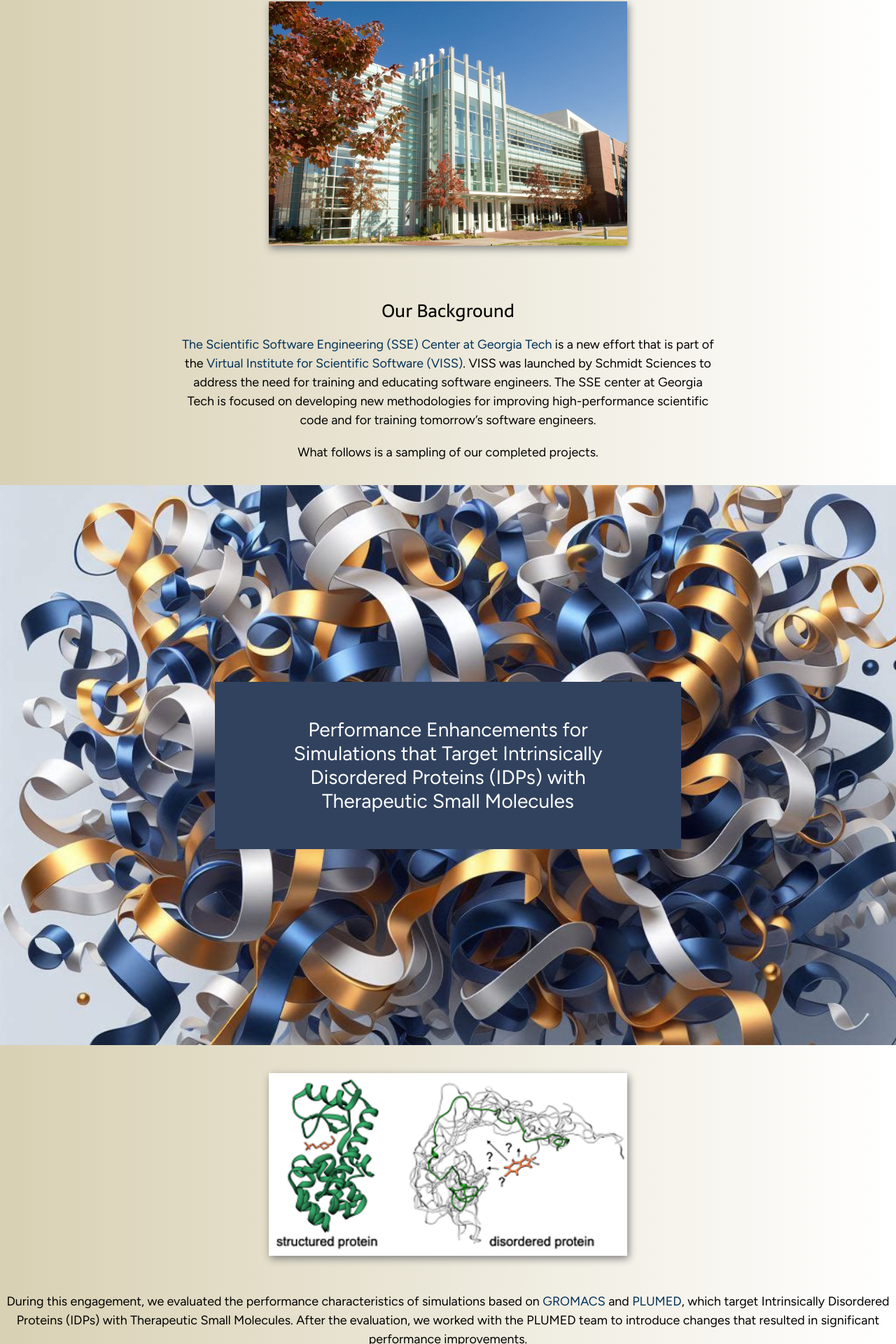
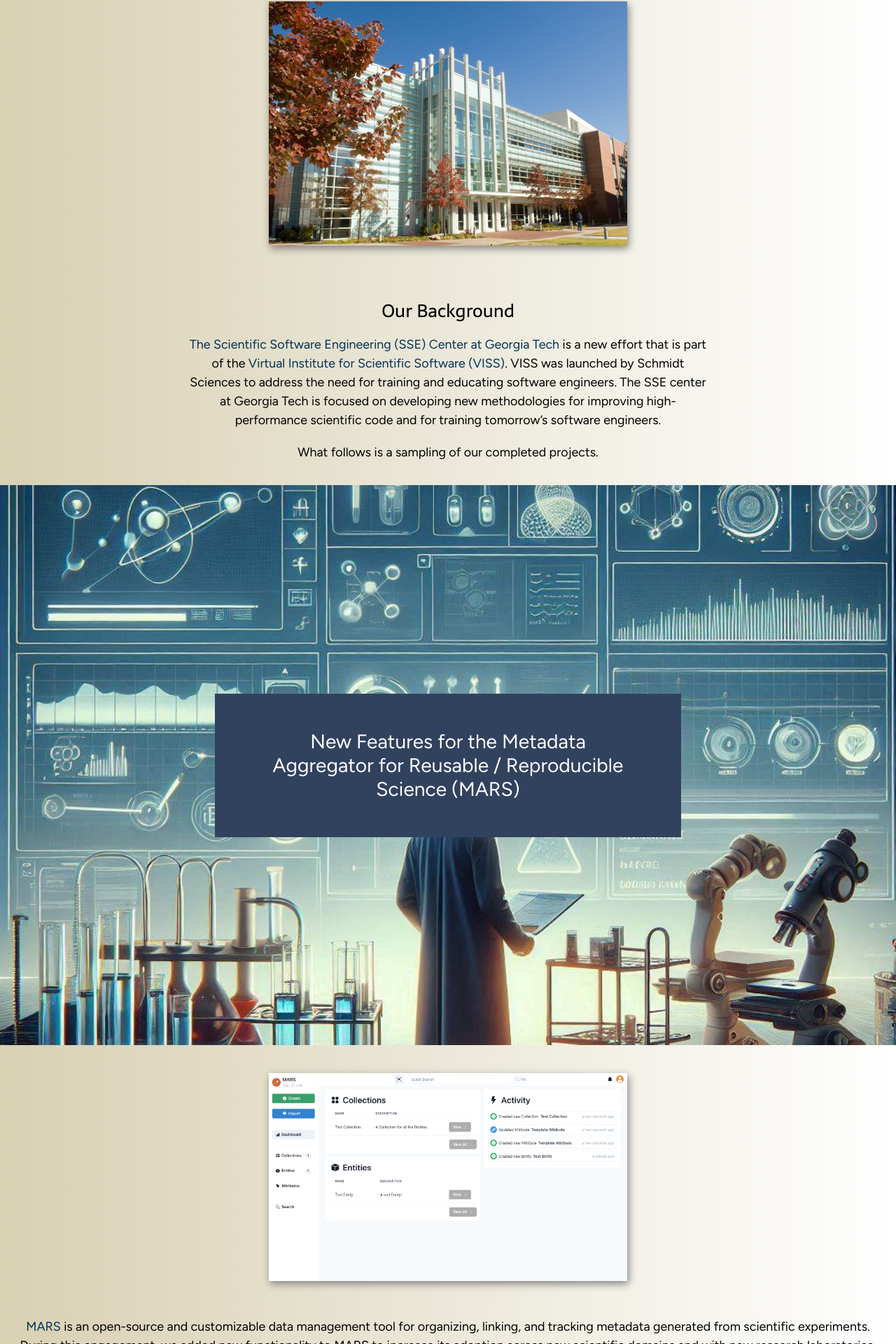
Before and after one commit to gt-sse-center/project-showcase, a React (Vite) app: page / in a window 1280 px wide. Shown: the part 838-2758 px from the top of the page at 70% size. Built offline with nearby package versions, Linux system fonts and the light colour scheme; a web font is replaced by a local one.

Commit message:
Added MARS content

```diff
--- a/src/components/Nine.css
+++ b/src/components/Nine.css
@@ -74,6 +74,9 @@ main.card9 {
 }
 
 & section.text-bloc {
+	padding-left: 1vw;
+	padding-right: 1vw;
+
 	& div {
 		font-family: 'Figtree', serif;
 		font-weight: 400;
--- a/src/components/Nine.tsx
+++ b/src/components/Nine.tsx
@@ -89,7 +89,7 @@ function Nine() {
 								<p key={t_index}>
 									{takeaway.description}
 									<br />
-									<ul>{takeaway.children?.map((child) => <li>{child}</li>)}</ul>
+									<ul>{takeaway.children?.map((child) => <li dangerouslySetInnerHTML={{__html: child }} />)}</ul>
 								</p>
 							))}
 						</div>
--- a/src/content.json
+++ b/src/content.json
@@ -1,4 +1,24 @@
 [
+	{
+		"title": "New Features for the Metadata Aggregator for Reusable / Reproducible Science (MARS)",
+		"description": "<a href=https://github.com/Brain-Development-and-Disorders-Lab/mars target=_blank>MARS</a> is an open-source and customizable data management tool for organizing, linking, and tracking metadata generated from scientific experiments. During this engagement, we added new functionality to MARS to increase its adoption across new scientific domains and with new research laboratories.",
+		"background": "mars-background.jpeg",
+		"cover": "mars.png",
+		"takeaways": [
+			{
+				"description": "New functionality to increase adoption of MARS across new scientific domains and with new research laboratories",
+				"children": [
+					"Entity Search Improvement - optimized and stabilized the search engine; also enabled more parameters in the search query.",
+					"User Interface Improvements - improved usability and visual appeal with professional-grade input fields and responsive buttons.",
+					"Server Security Enhancements - Strengthened server security by integrating ORCiD verification.",
+					"CI/CD Enhancements - Established a robust pipeline to automate testing and deployment processes.",
+					"Deployment Enhancements - Refactored environment-specific settings to streamline deployments across different stages (dev, test, prod)."
+				]
+			}
+		],
+		"start_date": "November 2023",
+		"end_date": "May 2024"
+	},
 	{
 		"title": "Performance Enhancements for Simulations that Target Intrinsically Disordered Proteins (IDPs) with Therapeutic Small Molecules",
 		"description": "During this engagement, we evaluated the performance characteristics of simulations based on <a href=https://www.gromacs.orgheller target=_blank>GROMACS</a> and <a href=https://www.plumed.org/ target=_blank>PLUMED</a>, which target Intrinsically Disordered Proteins (IDPs) with Therapeutic Small Molecules. After the evaluation, we worked with the PLUMED team to introduce changes that resulted in significant performance improvements.",
```
Also changed, not shown: public/mars-background.jpeg (added), public/mars.png (added).
